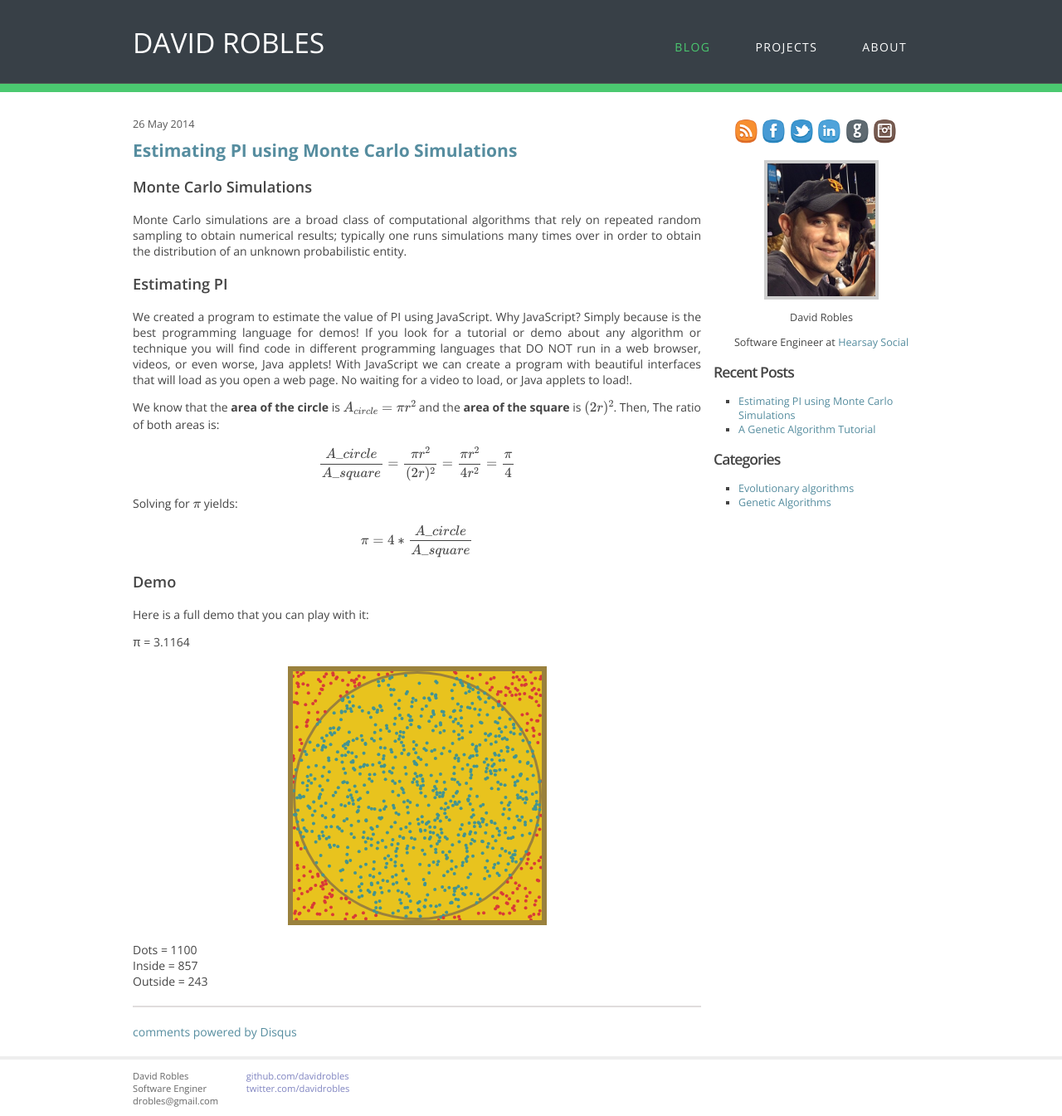
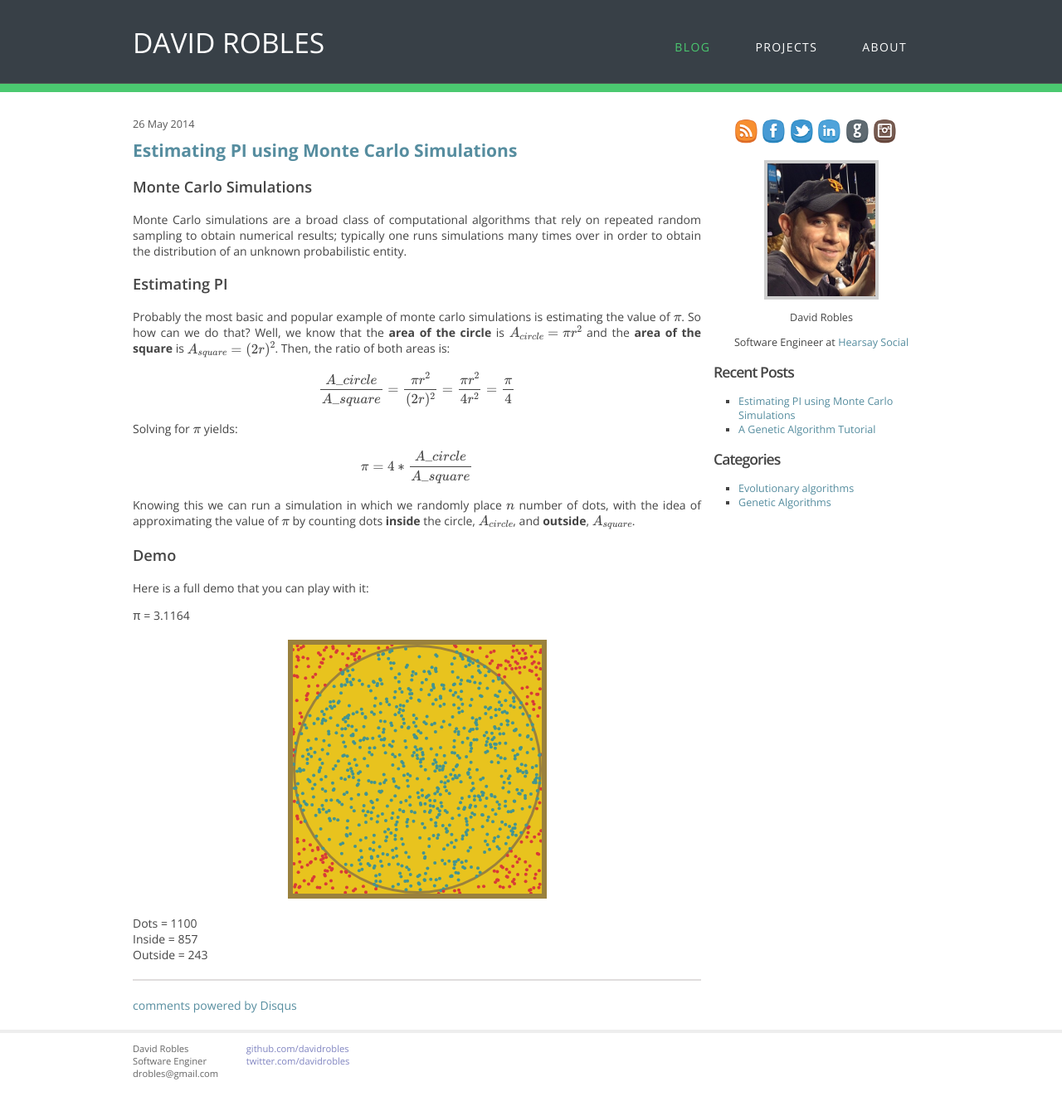
Before and after one commit to davidrobles/davidrobles.github.io, a Jekyll site: the page built from _posts/2014-06-05-estimating-pi-using-monte-carlo-simulations.md, in a window 1280 px wide. Shown: the whole page at 83% size. Built offline with Jekyll 4.4.1, drawn with Linux system fonts in a browser that asks for light colours; Markdown is read by kramdown in place of the engine named in the settings; formulas are drawn with MathJax 3; comment, search, counter and statistics services are not loaded; after the commit the page ends 1312 px from its top, so only the background shows below that.

Commit message:
more changes to mc

```diff
--- a/_posts/2014-06-05-estimating-pi-using-monte-carlo-simulations.md
+++ b/_posts/2014-06-05-estimating-pi-using-monte-carlo-simulations.md
@@ -16,21 +16,20 @@ obtain the distribution of an unknown probabilistic entity.
 
 ### Estimating PI
 
-We created a program to estimate the value of PI using JavaScript. Why JavaScript? Simply because is
-the best programming language for demos! If you look for a tutorial or demo about any algorithm or
-technique you will find code in different programming languages that DO NOT run in a web browser,
-videos, or even worse, Java applets! With JavaScript we can create a program with beautiful
-interfaces that will load as you open a web page. No waiting for a video to load, or Java applets to
-load!.
-
-We know that the **area of the circle** is \\( A\_{circle} = \pi r^2 \\) and the **area of the
-square** is \\( (2r)^2 \\). Then, The ratio of both areas is:
+Probably the most basic and popular example of monte carlo simulations is estimating the value of
+\\( \pi \\). So how can we do that? Well, we know that the **area of the circle** is \\( A\_{circle}
+= \pi r^2 \\) and the **area of the square** is \\( A\_{square} = (2r)^2 \\). Then, the ratio of
+both areas is:
 
 $$ \frac{A\_{circle}}{A\_{square}} = \frac{\pi r^2}{(2r)^2} = \frac{\pi r^2}{4 r^2} = \frac{\pi}{4} $$
 
 Solving for \\( \pi \\) yields:
 
 $${ \pi = 4 * \frac{A\_{circle}}{A\_{square}} }$$
+
+Knowing this we can run a simulation in which we randomly place \\( n \\) number of dots, with the
+idea of approximating the value of \\( \pi \\) by counting dots **inside** the circle, \\(
+A\_{circle} \\), and **outside**, \\( A\_{square} \\).
 
 ### Demo
 
@@ -47,3 +46,13 @@ Inside = <span id="inside"></span><br />
 Outside = <span id="outside"></span><br />
 
 <script src="/js/mc-pi.js"></script>
+
+
+<!--
+We created a program to estimate the value of PI using JavaScript. Why JavaScript? Simply because is
+the best programming language for demos! If you look for a tutorial or demo about any algorithm or
+technique you will find code in different programming languages that DO NOT run in a web browser,
+videos, or even worse, Java applets! With JavaScript we can create a program with beautiful
+interfaces that will load as you open a web page. No waiting for a video to load, or Java applets to
+load!.
+-->
```
